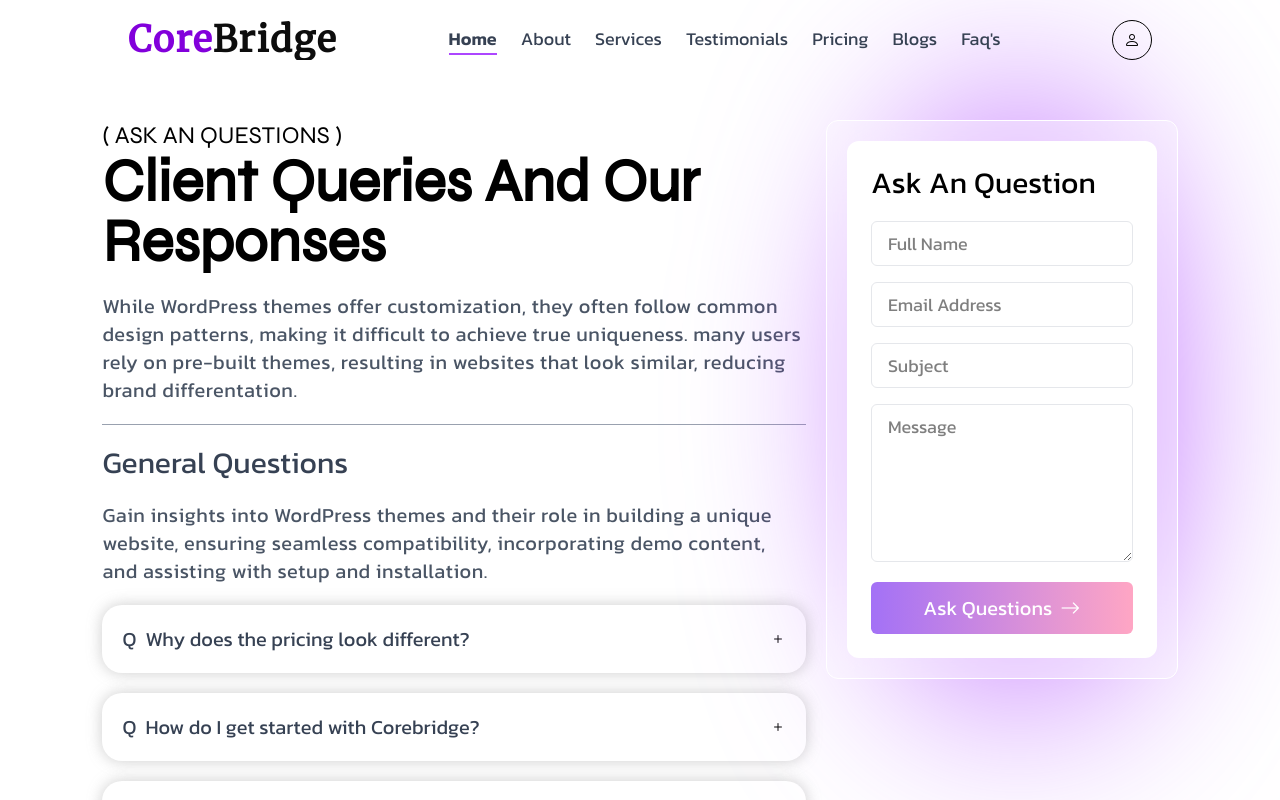
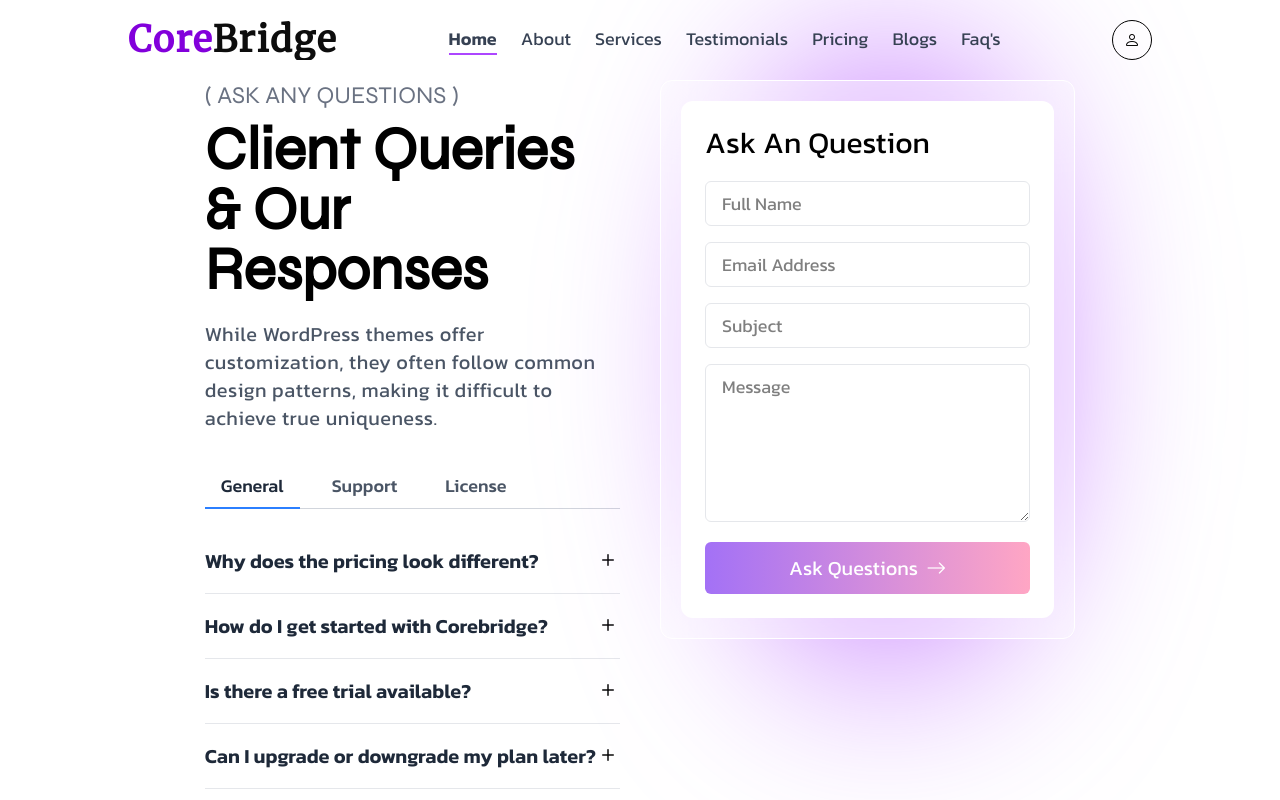
Before and after one commit to Jisap/next16-corebridge, a Next.js app: page /Components/Pages/Faqs in a window 1280 px wide. Shown: the top 800 px of the page. Built offline with nearby package versions, Linux system fonts and the light colour scheme.

Commit message:
feat: Add new FAQ page component with interactive tabs and accordion, and update framer-motion dependency.

```diff
--- a/app/Components/Pages/Faqs/page.tsx
+++ b/app/Components/Pages/Faqs/page.tsx
@@ -1,156 +1,169 @@
 "use client"
 
 import { useState } from "react";
+import { motion, AnimatePresence } from "framer-motion";
 
-const GeneralFaqData = [
+const faqData = [
+  // General Questions
   {
     id: 1,
+    category: "general",
     question: "Why does the pricing look different?",
     answer: "We believe that meaningfull change starts with purpose-driven people. Our pricing reflects our commitment to quality, innovation, and long-term partnerships. We focus on delivering measurable results and building trust through transparency and integrity."
   },
   {
     id: 2,
+    category: "general",
     question: "How do I get started with Corebridge?",
     answer: "Getting started is easy! Simply sign up for an account, choose the plan that best fits your needs, and follow our onboarding guide. Our team is also available to assist you with the initial setup to ensure a smooth transition."
   },
   {
     id: 3,
+    category: "general",
     question: "Is there a free trial available?",
     answer: "Yes, we offer a 14-day free trial for all new users. This gives you full access to our platform's features so you can experience the benefits firsthand before making a commitment. No credit card is required to start."
   },
   {
     id: 4,
+    category: "general",
     question: "Can I upgrade or downgrade my plan later?",
     answer: "Absolutely. You can adjust your plan at any time directly from your account dashboard. Whether your business is growing or you need to scale back, our flexible subscription model allows you to change your plan to match your current requirements."
-  }
-];
-
-const SupportFaqData = [
+  },
+  // Support Questions
   {
-    id: 1,
+    id: 5,
+    category: "support",
     question: "How can I contact customer support?",
     answer: "You can reach our support team via email, live chat, or through our dedicated support portal. We are committed to providing timely and effective assistance to resolve any issues you may encounter."
   },
   {
-    id: 2,
+    id: 6,
+    category: "support",
     question: "What is your average response time?",
     answer: "Our team typically responds to inquiries within 24 hours during business days. For urgent matters, our premium plans offer priority support with faster response times to ensure your operations run smoothly."
   },
   {
-    id: 3,
+    id: 7,
+    category: "support",
     question: "Do you offer 24/7 support?",
     answer: "We offer 24/7 support for our Enterprise plan customers. For other plans, our support team is available during standard business hours, but we have an extensive knowledge base accessible at any time."
   },
   {
-    id: 4,
+    id: 8,
+    category: "support",
     question: "Where can I find tutorials or documentation?",
     answer: "We have a comprehensive Help Center featuring step-by-step tutorials, video guides, and detailed documentation. It's designed to help you navigate our platform and make the most of its features independently."
-  }
-]
-
-const LicenseFaqData = [
+  },
+  // License Questions
   {
-    id: 1,
+    id: 9,
+    category: "license",
     question: "What kind of licenses do you offer?",
     answer: "We offer a variety of licensing options including single-user, team, and enterprise licenses. Each license tier comes with specific usage rights and feature sets tailored to different organizational sizes and needs."
   },
   {
-    id: 2,
+    id: 10,
+    category: "license",
     question: "Can I use the product for multiple clients?",
     answer: "Yes, our Agency and Enterprise licenses allow you to use the product for multiple client projects. Please check the specific terms of your license agreement for details on the number of allowed projects or clients."
   },
   {
-    id: 3,
+    id: 11,
+    category: "license",
     question: "Do I need to renew my license annually?",
     answer: "Our standard licenses operate on an annual subscription basis, which includes updates and support. We also offer lifetime licenses for specific products, which provide perpetual access with optional support renewals."
   },
   {
-    id: 4,
+    id: 12,
+    category: "license",
     question: "What happens if I cancel my subscription?",
     answer: "If you cancel your subscription, you will retain access to the product until the end of your current billing cycle. After that, your account will revert to a free tier or be deactivated, depending on the specific product terms."
   }
-]
+];
+
+const tabs = [
+  { id: "general", label: "General" },
+  { id: "support", label: "Support" },
+  { id: "license", label: "License" },
+];
 
 const Faqs = () => {
-
-  const [activeId, setActiveId] = useState<number | null>(null)
-  const [activeSupportId, setActiveSupportId] = useState<number | null>(null)
-  const [activeLicenseId, setActiveLicenseId] = useState<number | null>(null)
+  const [activeId, setActiveId] = useState<number | null>(null);
+  const [activeTab, setActiveTab] = useState(tabs[0].id);
 
   const toggleFaq = (id: number) => {
-    setActiveId(activeId === id ? null : id)
-  }
+    setActiveId(activeId === id ? null : id);
+  };
 
-  const toggleSupportFaq = (id: number) => {
-    setActiveSupportId(activeSupportId === id ? null : id)
-  }
-
-  const toggleLicenceFaq = (id: number) => {
-    setActiveLicenseId(activeLicenseId === id ? null : id)
-  }
+  const filteredFaqs = faqData.filter((faq) => faq.category === activeTab);
 
   return (
     <>
-      <section id="faqs" className="px-[8%] lg:[px-[16%] py-10 lg:py-30">
-        <div className="flex flex-col lg:flex-row justify-between gap-5">
-          <div className="w-full lg:w-1/1">
+      <section id="faqs" className="px-[8%] lg:px-[16%] py-10 lg:py-20">
+        <div className="flex flex-col lg:flex-row justify-between gap-10">
+          <div className="w-full lg:w-1/2">
             <div className='title'>
-              <h5 className='Syne text-2xl'>
-                ( ASK AN QUESTIONS )
+              <h5 className='Syne text-2xl text-gray-500'>
+                ( ASK ANY QUESTIONS )
               </h5>
-
-              <h1 className='Syne font-extrabold text-5xl md:text-6xl'>
-                Client Queries And Our Responses
+              <h1 className='Syne font-extrabold text-5xl md:text-6xl mt-2'>
+                Client Queries & Our Responses
               </h1>
-
-              <p className="tracking-wide text-xl text-gray-600 w-full mt-5">
-                While WordPress themes offer customization, they often follow common design patterns,
-                making it difficult to achieve true uniqueness. many users rely on pre-built themes,
-                resulting in websites that look similar, reducing brand differentation.
+              <p className="tracking-wide text-xl text-gray-600 mt-5">
+                While WordPress themes offer customization, they often follow common design patterns, making it difficult to achieve true uniqueness.
               </p>
             </div>
 
-            <div>
-              <div className="border-b border-gray-400 my-5"></div>
+            <div className="mt-8">
+              <div className="flex space-x-4 border-b border-gray-300">
+                {tabs.map((tab) => (
+                  <button
+                    key={tab.id}
+                    onClick={() => setActiveTab(tab.id)}
+                    className={`
+                      relative py-2 px-4 text-lg font-medium transition-colors duration-300
+                      ${activeTab === tab.id ? "text-gray-800" : "text-gray-600"}
+                    `}
+                  >
+                    {tab.label}
+                    {activeTab === tab.id && (
+                      <motion.div
+                        className="absolute bottom-[-1px] left-0 right-0 h-0.5 bg-blue-500"
+                        layoutId="underline"
+                      />
+                    )}
+                  </button>
+                ))}
+              </div>
 
-              <div>
-                <h2 className="text-3xl text-gray-700 w-full mt-5">
-                  General Questions
-                </h2>
-
-                <p className="tracking-wide text-xl text-gray-600 w-full mt-5">
-                  Gain insights into WordPress themes and their role in building a unique website,
-                  ensuring seamless compatibility, incorporating demo content, and assisting with setup
-                  and installation.
-                </p>
-
-                <div>
-                  {GeneralFaqData.map((faq) => (
-                    <div key={faq.id} className="mt-5">
+              <div className="mt-5">
+                <AnimatePresence mode="wait">
+                  {filteredFaqs.map((faq) => (
+                    <motion.div
+                      key={faq.id}
+                      className="border-b border-gray-200 py-4"
+                      initial={{ opacity: 0, y: 20 }}
+                      animate={{ opacity: 1, y: 0 }}
+                      exit={{ opacity: 0, y: -20 }}
+                      transition={{ duration: 0.3 }}
+                    >
                       <div
                         onClick={() => toggleFaq(faq.id)}
-                        className="faq-question flex justify-between items-center bg-white p-5 gap-3 cursor-pointer"
+                        className="flex justify-between items-center cursor-pointer"
                       >
-                        <h3 className="text-gray-700 text-xl">
-                          Q &nbsp;{faq.question}
+                        <h3 className="text-gray-800 text-xl font-semibold">
+                          {faq.question}
                         </h3>
-                        <i className={`bi ${activeId === faq.id ? "bi-dash" : "bi-plus"}`}></i>
+                        <i className={`bi text-2xl ${activeId === faq.id ? "bi-dash" : "bi-plus"}`}></i>
                       </div>
-
-                      <div className={`
-                        overflow-hidden transition-all duration-300 ease-in-out
-                        ${activeId === faq.id
-                          ? "max-h-40 opacity-100 mt-3"
-                          : "max-h-0 opacity-0"
-                        }`}
-                      >
-                        <div className="px-5 pb-2 text-gray-600 tracking-wide">
+                      <div className={`overflow-hidden transition-all duration-500 ease-in-out ${activeId === faq.id ? "max-h-screen mt-3" : "max-h-0"}`}>
+                        <p className="px-1 text-gray-600 tracking-wide">
                           {faq.answer}
-                        </div>
+                        </p>
                       </div>
-                    </div>
+                    </motion.div>
                   ))}
-                </div>
+                </AnimatePresence>
               </div>
             </div>
           </div>
@@ -160,37 +173,30 @@ const Faqs = () => {
               <div className="bg-white/40 backdrop-blur-2xl border border-white p-5 rounded-xl">
                 <div className="bg-white rounded-xl p-6">
                   <h2 className="text-3xl">Ask An Question</h2>
-
                   <div className="flex flex-col mt-5">
                     <input
                       type="text"
                       placeholder="Full Name"
                       className="w-full h-full px-4 py-2 outline-none rounded-md focus:border-gray-400 text-lg border border-gray-200 transition-all duration-300"
                     />
-
                     <input
                       type="email"
                       placeholder="Email Address"
                       className="w-full h-full px-4 py-2 outline-none rounded-md focus:border-gray-400 text-lg border border-gray-200 transition-all duration-300 mt-4"
                     />
-
                     <input
                       type="text"
                       placeholder="Subject"
                       className="w-full h-full px-4 py-2 outline-none rounded-md focus:border-gray-400 text-lg border border-gray-200 transition-all duration-300 mt-4"
                     />
-
                     <textarea
                       rows={5}
                       placeholder="Message"
                       className="w-full h-full px-4 py-2 outline-none rounded-md focus:border-gray-400 text-lg border border-gray-200 transition-all duration-300 mt-4"
                     />
-
-                    <button>
-                      <div className="btn faq-btn text-white text-xl px-6 py-3 rounded-md mt-5 transition-all duration-300 cursor-pointer">
-                        <div className="btn-text">
-                          Ask Questions <i className="bi bi-arrow-right ps-2"></i>
-                        </div>
+                    <button className="btn faq-btn text-white text-xl px-6 py-3 rounded-md mt-5 transition-all duration-300 cursor-pointer">
+                      <div className="btn-text">
+                        Ask Questions <i className="bi bi-arrow-right ps-2"></i>
                       </div>
                     </button>
                   </div>
@@ -201,7 +207,7 @@ const Faqs = () => {
         </div>
       </section>
     </>
-  )
-}
+  );
+};
 
-export default Faqs
+export default Faqs;
--- a/package.json
+++ b/package.json
@@ -13,7 +13,7 @@
     "@fortawesome/react-fontawesome": "^3.2.0",
     "@iconify/react": "^6.0.2",
     "bootstrap-icons": "^1.13.1",
-    "framer-motion": "^12.34.2",
+    "framer-motion": "^12.34.3",
     "next": "16.1.6",
     "react": "19.2.3",
     "react-countup": "^6.5.3",
```
Also changed, not shown: 1 other file (tests, documents, lock files or other folders).
